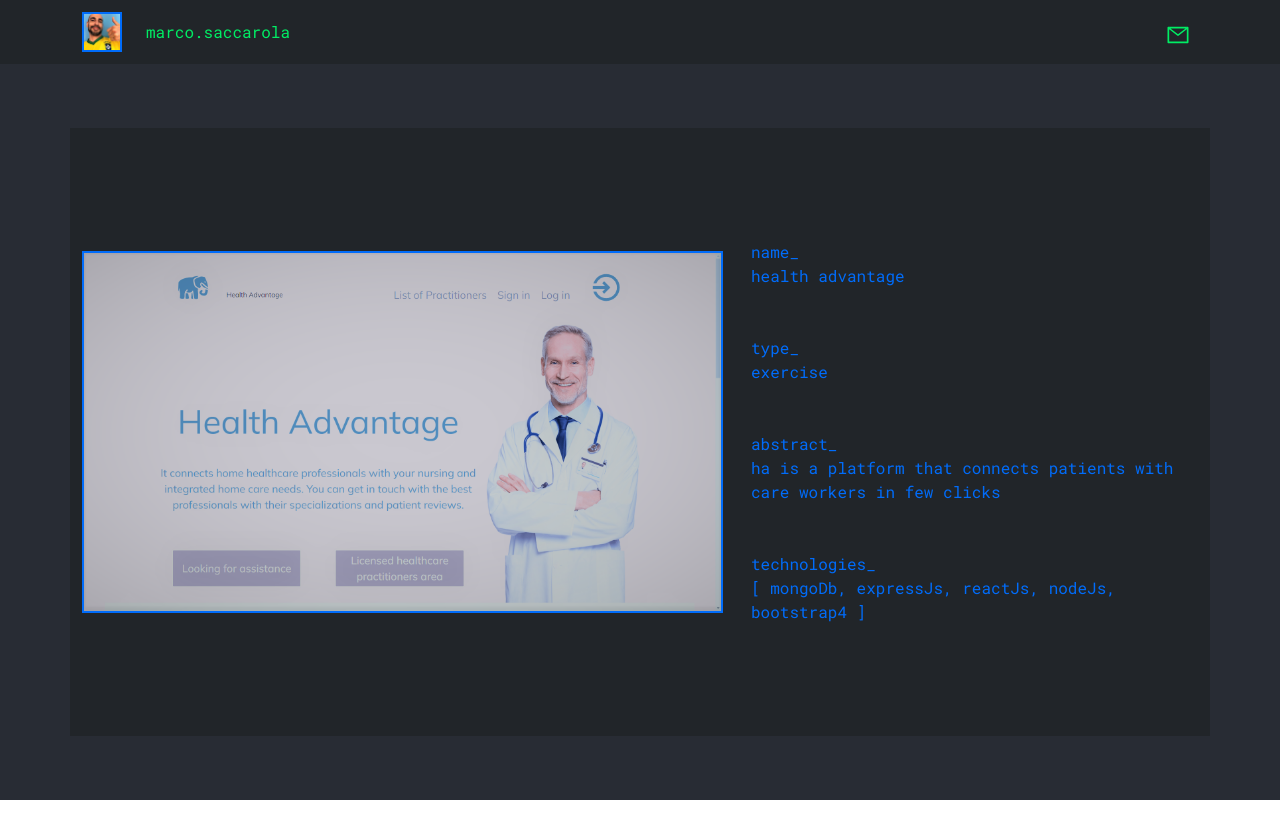
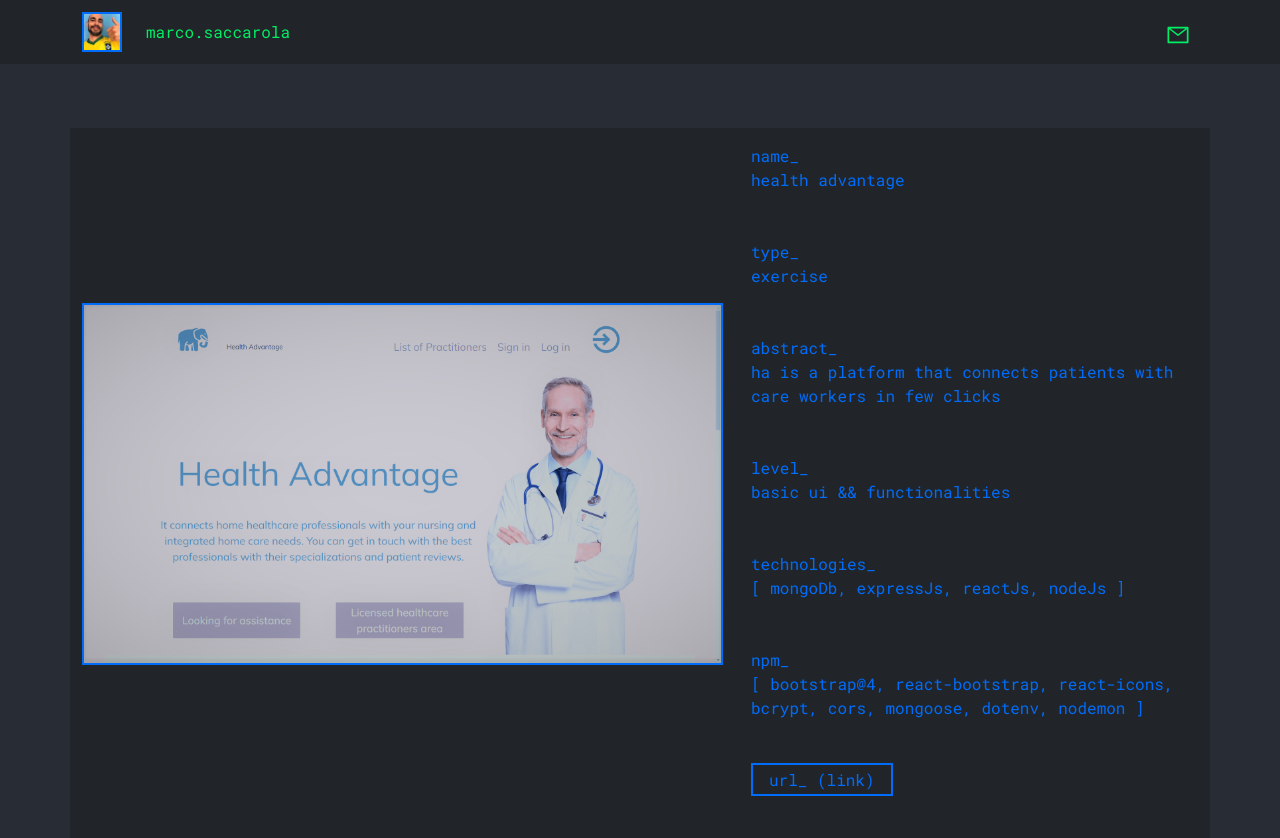
Before and after one commit to marcosaccarola/Portfolio, a React (Create React App) app: page / in a window 1280 px wide. Shown: the top 838 px of the page. Before the commit the page ends 800 px from the top, so only its background shows below. Built offline with nearby package versions, Linux system fonts and the light colour scheme.

Commit message:
Update 200-Central.jsx

```diff
--- a/src/components/200-Central.jsx
+++ b/src/components/200-Central.jsx
@@ -3,6 +3,13 @@ import './000.css'
 import ha from '../assets/ha.png'
 
 const Central=()=>{
+    const openHA=()=>{
+        // alert('under development')
+        // console.log('open window')
+        // e.preventDefault()
+        const URL='https://health-advantage.vercel.app/'
+        window.open(URL, '_blank', 'location=yes,height=570,width=520,scrollbars=yes,status=yes')
+    }
 
     return(
             <Container className='bg-dark con'>
@@ -12,9 +19,8 @@ const Central=()=>{
                         <Image src={ha} className='img-fluid border-blue' />
                     </Col>
 
-
                     <Col lg={5} className=' my-auto px-3'>
-                        <Col xs={12} className='text-start my-5'>
+                        <Col xs={12} className='text-start mt-3 mb-5'>
                             name_ <br/>
                             health advantage
                         </Col>
@@ -27,8 +33,25 @@ const Central=()=>{
                             ha is a platform that connects patients with care workers in few clicks
                         </Col>
                         <Col xs={12} className='text-start my-5'>
+                            level_<br/>
+                            basic ui && functionalities<br/>
+                        </Col>
+                        <Col xs={12} className='text-start my-5'>
                             technologies_<br/>
-                            [ mongoDb, expressJs, reactJs, nodeJs, bootstrap4 ]
+                            [ mongoDb, expressJs, reactJs, nodeJs ]
+                        </Col>
+                        <Col xs={12} className='text-start my-5'>
+                            npm_<br/>
+                            [ bootstrap@4, react-bootstrap, react-icons, bcrypt, cors, mongoose, dotenv, nodemon ]
+                        </Col>
+                        {/* <Col xs={12} className='text-start mb-3'>
+                            <span className='border-blue px-3 py-1'>gitHub fe_ (link)</span>
+                        </Col>
+                        <Col xs={12} className='text-start mb-3'>
+                            <span className=' border-blue px-3 py-1'>gitHub be_ (link)</span>
+                        </Col> */}
+                        <Col xs={12} className='text-start mb-5'>
+                            <span className=' border-blue px-3 py-1' onClick={openHA}>url_ (link)</span>
                         </Col>
                     </Col>
 
```
